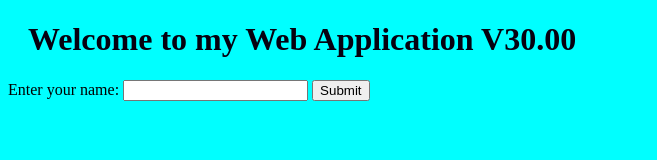
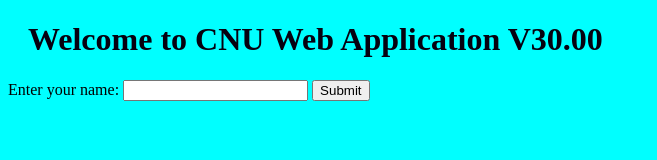
Before and after one commit to devopssuri789/cnu, a plain HTML site: page index.html in a window 1280 px wide. Shown: the whole page, without its empty margins (0-657 px from the left). Drawn offline with Linux system fonts and the light colour scheme.

Commit message:
modified

```diff
--- a/index.html
+++ b/index.html
@@ -1,7 +1,7 @@
 <!DOCTYPE html>
 <html>
   <head>
-    <title>Web Application v30.00</title>
+    <title> C N U Web Application v30.00</title>
     <style>
       /* CSS styles go here */
       body {
@@ -14,7 +14,7 @@
     </style>
   </head>
   <body>
-    <h1>Welcome to my Web Application V30.00</h1>
+    <h1>Welcome to CNU Web Application V30.00</h1>
     <form>
       <label for="name">Enter your name:</label>
       <input type="text" id="name" name="name">
```
